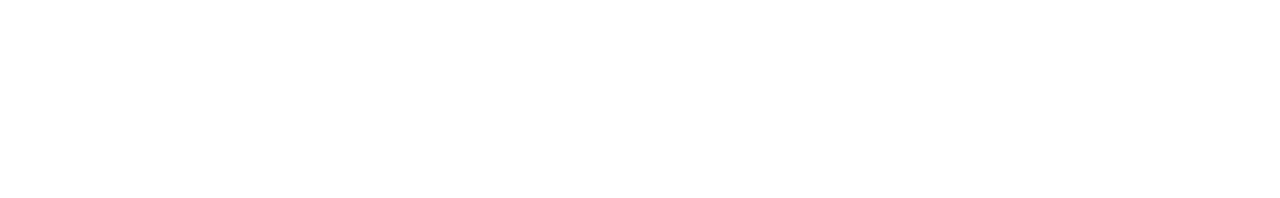
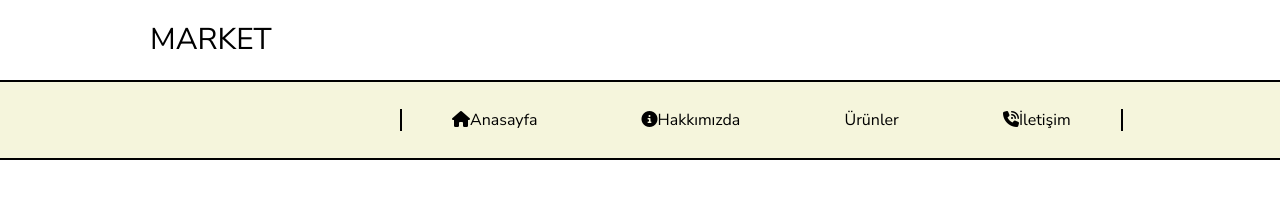
Before and after one commit to ysfsrtl123/myprject, a plain HTML site: page js/index.htm in a window 1280 px wide. Drawn offline with Linux system fonts and the light colour scheme; files that its build step writes are made by us from their sources.

Commit message:
menü bar ın bir kısmı tamamlandı

```diff
--- a/css/style.css
+++ b/css/style.css
@@ -0,0 +1,35 @@
+* {
+box-sizing: border-box;
+}
+body {
+    font-family: "Nunito Sans", sans-serif;
+    margin: 0;
+}
+ #menü{
+
+   display: flex;
+   align-items: center;
+  height: 80px;
+  background-color:beige;
+  border-top: solid 2px;
+  border-bottom: 2px solid black;
+  padding-left: 400px;
+
+ }
+ #logo{
+    padding-left: 150px;
+    font-size: 30px;
+    line-height: 80px;
+ }
+ nav a {
+    text-decoration: none;
+    margin: 50px;
+    color: #000;
+
+ }
+ nav{
+    border-left: solid 2px black;
+    border-right: solid 2px black;
+
+
+ }
--- a/js/index.htm
+++ b/js/index.htm
@@ -1,11 +1,25 @@
 <!DOCTYPE html>
-<html>
+<html lang="tr">
     <head>
         <meta charset="utf-8" />
-        <link rel="stylesheet" href="style.css">
-        <title>SUN MAR</title>
+        <link rel="stylesheet" href="/css/style.css">
+        <script src="index.js"></script>
+        <script src="https://kit.fontawesome.com/aa8e32bc36.js" crossorigin="anonymous"></script>
+        <link rel="preconnect" href="https://fonts.googleapis.com">
+<link rel="preconnect" href="https://fonts.gstatic.com" crossorigin>
+<link href="https://fonts.googleapis.com/css2?family=Nunito+Sans:ital,opsz,wght@0,6..12,200..1000;1,6..12,200..1000&display=swap" rel="stylesheet">
+        <title>MARKET</title>
     </head>
     <body>
+        <div id="logo">MARKET</div>
+    <section id="menü">
+        <nav>
+            <a href=""><i class="fa-solid fa-house ikon"></i>Anasayfa</a>
+            <a href=""><i class="fa-solid fa-circle-info ikon"></i>Hakkımızda</a>
+            <a href="">Ürünler</a>
+            <a href=""><i class="fa-solid fa-phone-volume ikon"></i>İletişim</a>
+        </nav>
+    </section>
 
     </body>
 </html>
```
Also changed, not shown: js/index.js (added, +33 -0 lines), img/logo.jpg (added).
